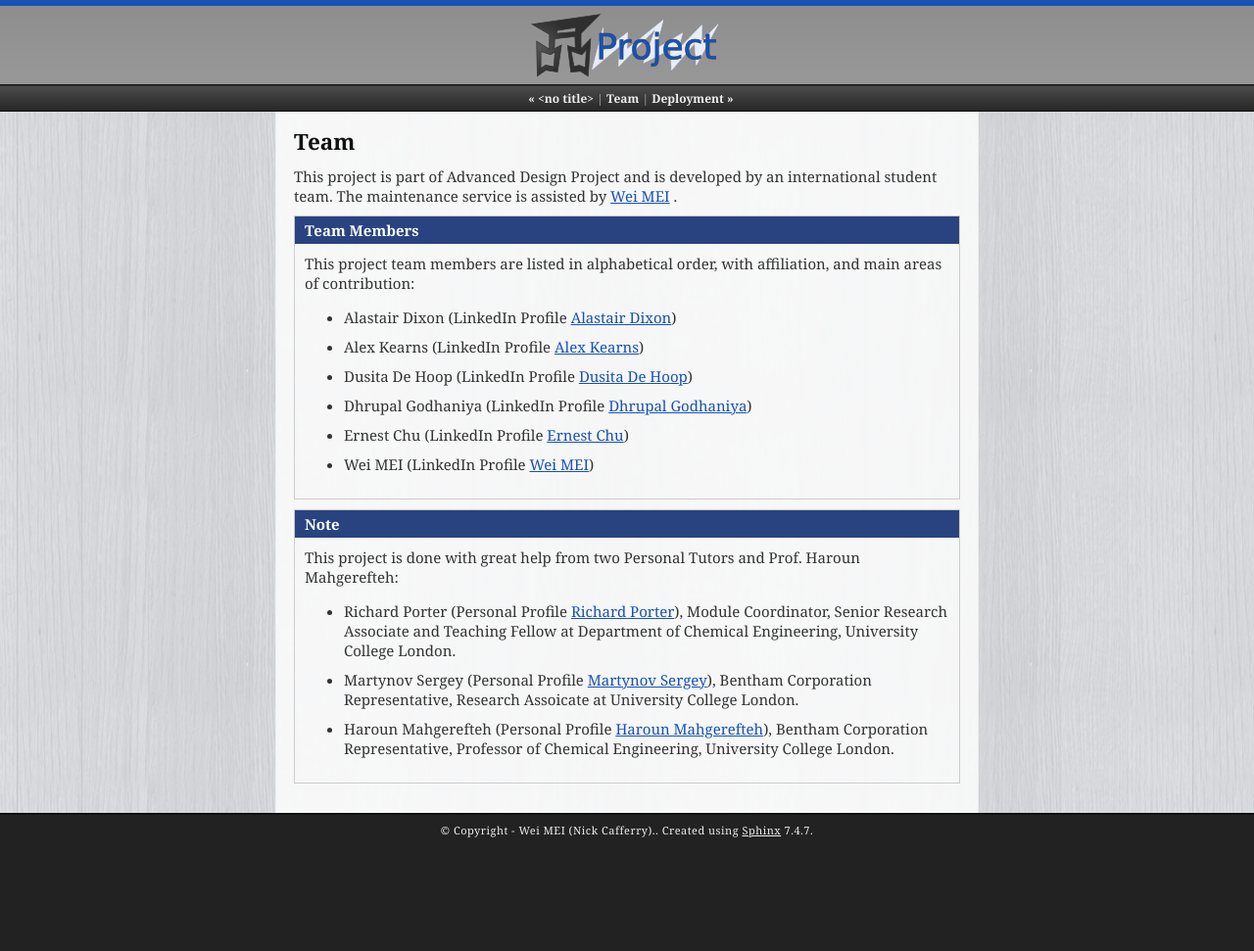
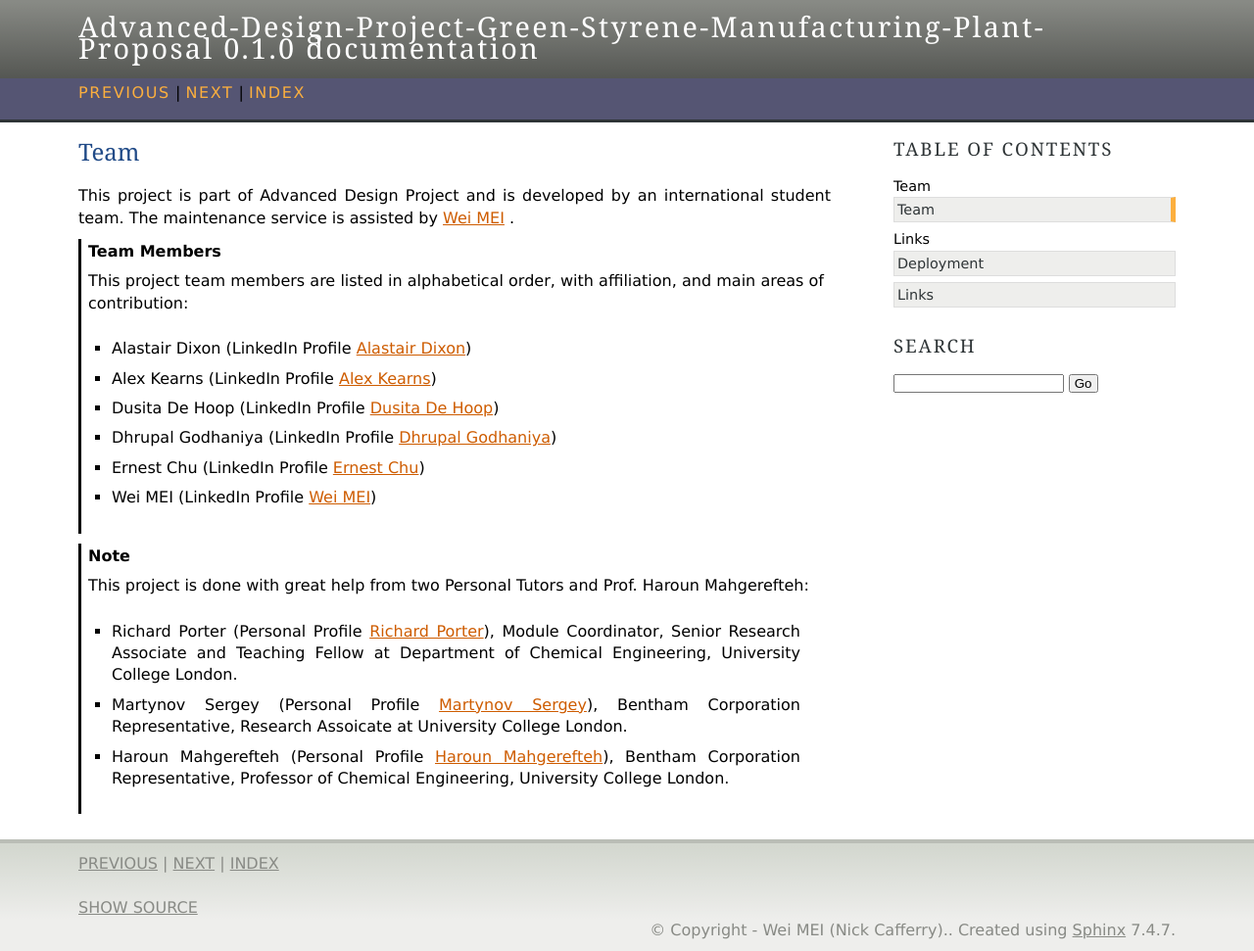
Before and after one commit to nickcafferry/Advanced-Design-Project-Green-Styrene-Manufacturing-Plant-Proposal, a Sphinx documentation site: the page built from source/team.rst, in a window 1280 px wide. Shown: the whole page at 98% size. Built offline with Sphinx 7.4.7, drawn with Linux system fonts in a browser that asks for light colours; pages that are not in the unit, such as notebooks, are missing from menus; before the commit the page ends 900 px from its top, so only the background shows below that.

Commit message:
Update conf.py

```diff
--- a/source/conf.py
+++ b/source/conf.py
@@ -34,9 +34,7 @@ exclude_patterns = ['_build', 'Thumbs.db', '.DS_Store', 'remain']
 pygments_style = 'default'
 
 html_static_path = ['assets']
-html_theme = 'scrolls'
-html_favicon = 'GCC.png'
-html_logo = 'GCC.png'
+html_theme = 'agogo'
 html_theme_options = {
     'logo_only': False,
     'style_nav_header_background': '#343131',
```
